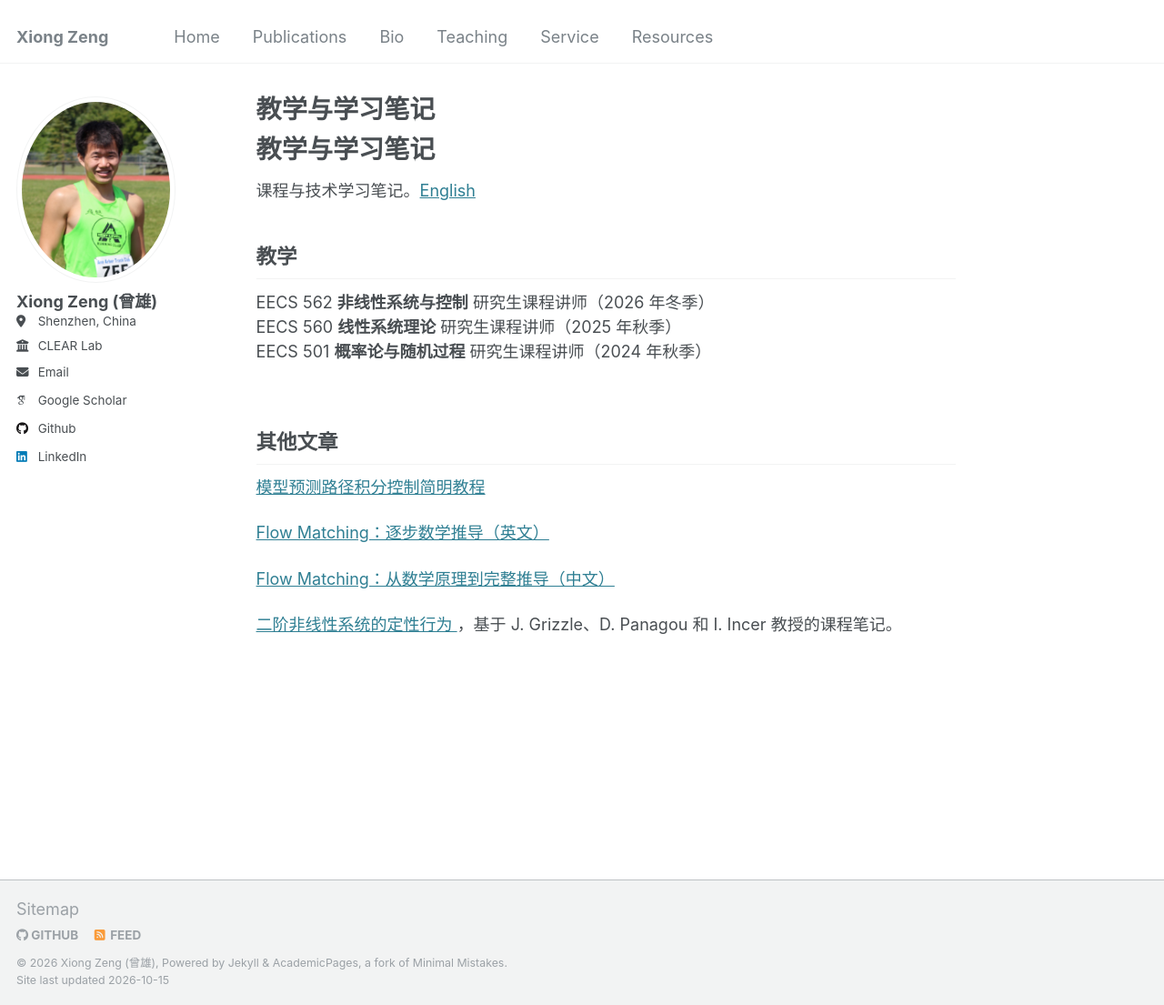
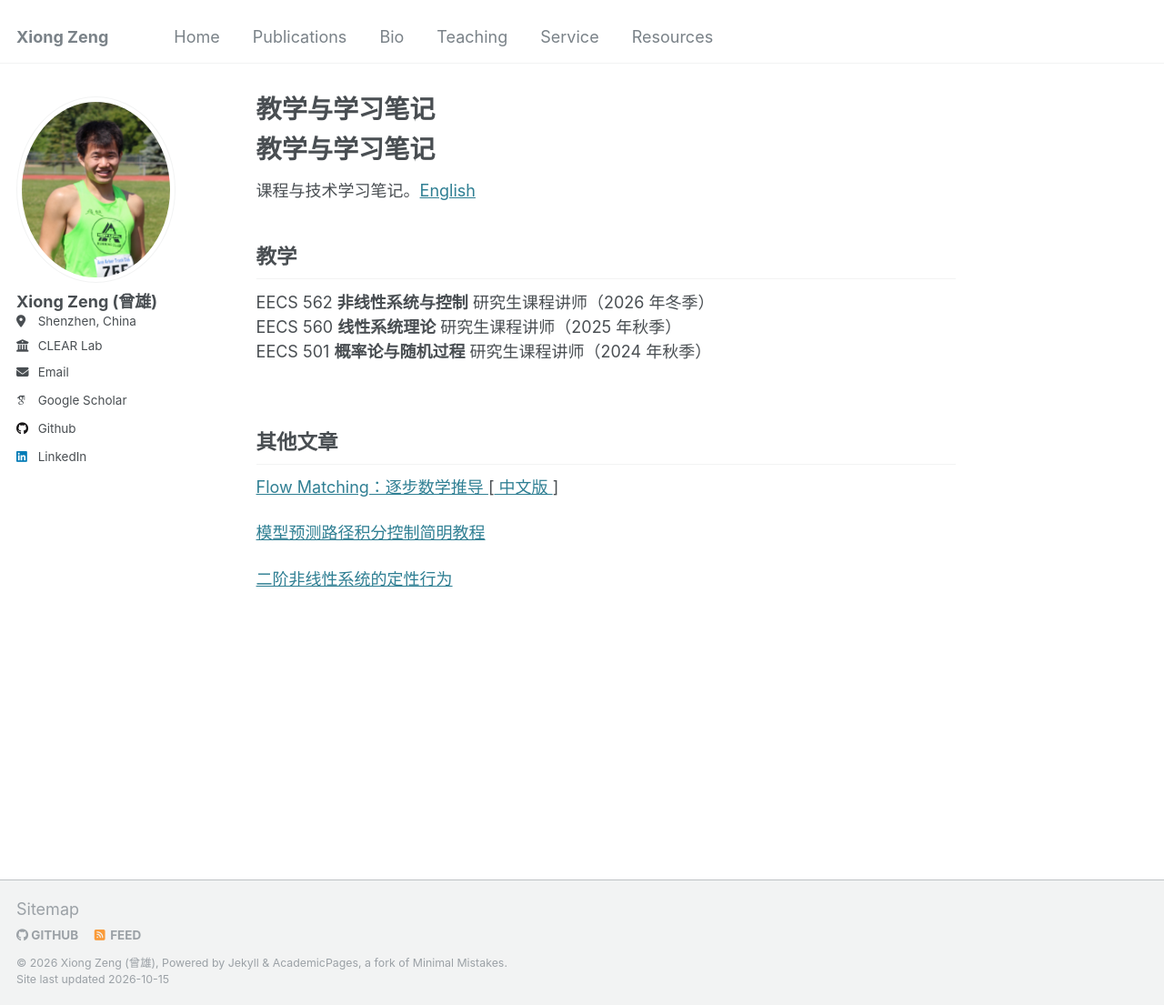
Before and after one commit to zengxiong111/zengxiong.github.io, a Jekyll site: the page built from _pages/teaching.zh-CN.md, in a window 1280 px wide and 1105 px high. Shown: the whole window at 91% size. Built offline with Jekyll 4.4.1, drawn with Linux system fonts in a browser that asks for light colours; some web fonts are replaced; our own code applies the rules of GitHub Pages for plain Markdown files.

Commit message:
Rename Chinese Flow Matching PDF to Flow_Matching_CN.pdf

```diff
--- a/_pages/teaching.zh-CN.md
+++ b/_pages/teaching.zh-CN.md
@@ -18,22 +18,24 @@
 
 
 
+
+
+<a href="https://zengxiong111.github.io/zengxiong.github.io/files/Flow_Matching_Step_by_Step_Derivation_EN.pdf"
+   target="_blank">
+  Flow Matching：逐步数学推导
+</a> [<a href="https://zengxiong111.github.io/zengxiong.github.io/files/Flow_Matching_CN.pdf"
+   target="_blank">
+  中文版
+</a>]
+
+
+
 <a href="https://zengxiong111.github.io/zengxiong.github.io/files/A_Tutorial_for_MPPI-s.pdf"
    target="_blank">
   模型预测路径积分控制简明教程
 </a>
 
-<a href="https://zengxiong111.github.io/zengxiong.github.io/files/Flow_Matching_Step_by_Step_Derivation_EN.pdf"
-   target="_blank">
-  Flow Matching：逐步数学推导（英文）
-</a>
-
-<a href="https://zengxiong111.github.io/zengxiong.github.io/files/Flow_Matching_详细推导_精简版.pdf"
-   target="_blank">
-  Flow Matching：从数学原理到完整推导（中文）
-</a>
-
 <a href="https://zengxiong111.github.io/zengxiong.github.io/files/chapter2-noted.pdf"
    target="_blank">
 二阶非线性系统的定性行为
-</a>，基于 J. Grizzle、D. Panagou 和 I. Incer 教授的课程笔记。
+</a>
```
Also changed, not shown: _pages/teaching.md (+1 -1 lines), 2 other files.
